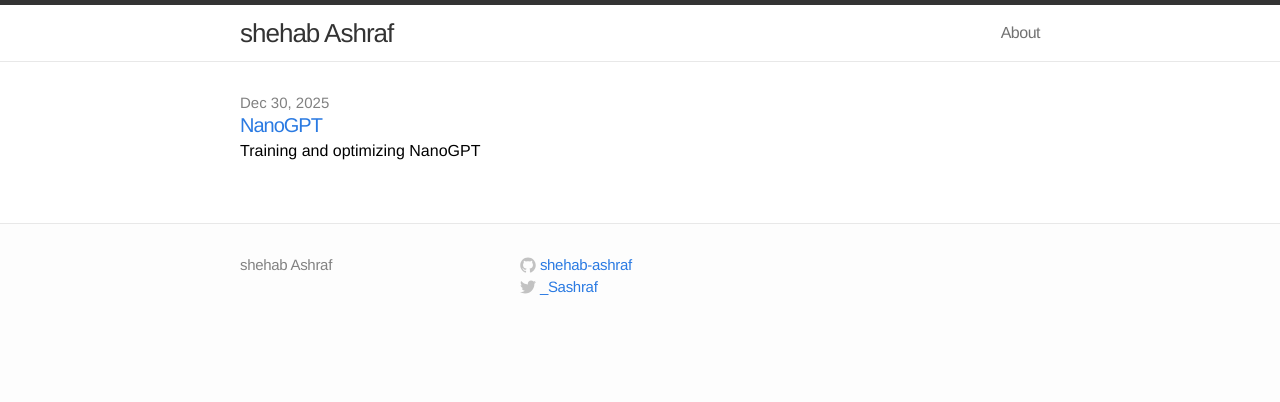
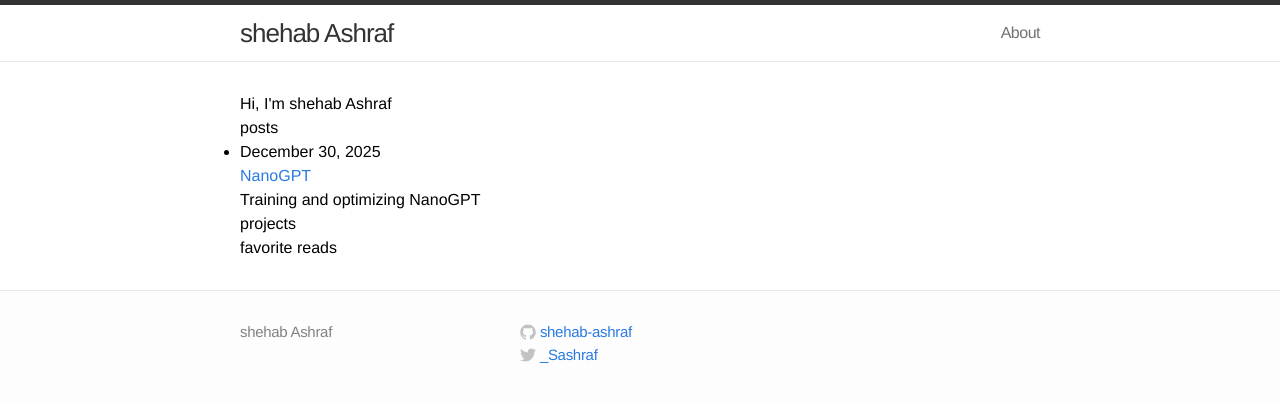
Before and after one commit to shehab-ashraf/shehab-ashraf.github.io, a Jekyll site: the page built from index.html, in a window 1280 px wide. Shown: the top 402 px of the page. Built offline with Jekyll 4.4.1, drawn with Linux system fonts in a browser that asks for light colours.

Commit message:
home: simplify layout by removing bio, publications, and legacy project lists

```diff
--- a/index.html
+++ b/index.html
@@ -2,17 +2,46 @@
 layout: default
 ---
 
-<div class="home">
+<div class="hero">
+  <div class="hero-content">
+    <h1>Hi, I'm {{ site.title }}</h1>
+    <p>
 
-  <ul class="posts">
+    </p>
+  </div>
+</div>
+
+<section id="posts">
+  <h2 class="section-head">posts</h2>
+  <ul class="item-list">
     {% for post in site.posts %}
-      <li>
-        <span class="post-date">{{ post.date | date: "%b %-d, %Y" }}</span>
-        <a class="post-link" href="{{ post.url | prepend: site.baseurl }}">{{ post.title }}</a>
-        <br>
-        {{ post.excerpt }}
-      </li>
+    <li class="item-row">
+      <div class="item-date">{{ post.date | date: "%B %-d, %Y" }}</div>
+      <div class="item-details">
+        <a class="item-title" href="{{ post.url | prepend: site.baseurl }}">{{ post.title }}</a>
+        {% if post.description %}
+        <p class="item-desc">{{ post.description }}</p>
+        {% elsif post.excerpt %}
+        <p class="item-desc">{{ post.excerpt | strip_html | truncatewords: 20 }}</p>
+        {% endif %}
+      </div>
+    </li>
     {% endfor %}
   </ul>
+</section>
 
-</div>
+
+
+<section id="projects">
+  <h2 class="section-head">projects</h2>
+  <ul class="item-list">
+
+  </ul>
+</section>
+
+<section id="reading-list">
+  <h2 class="section-head">favorite reads</h2>
+  <ul class="item-list">
+    <!-- Placeholder for favorite reads -->
+  </ul>
+</section>
```
